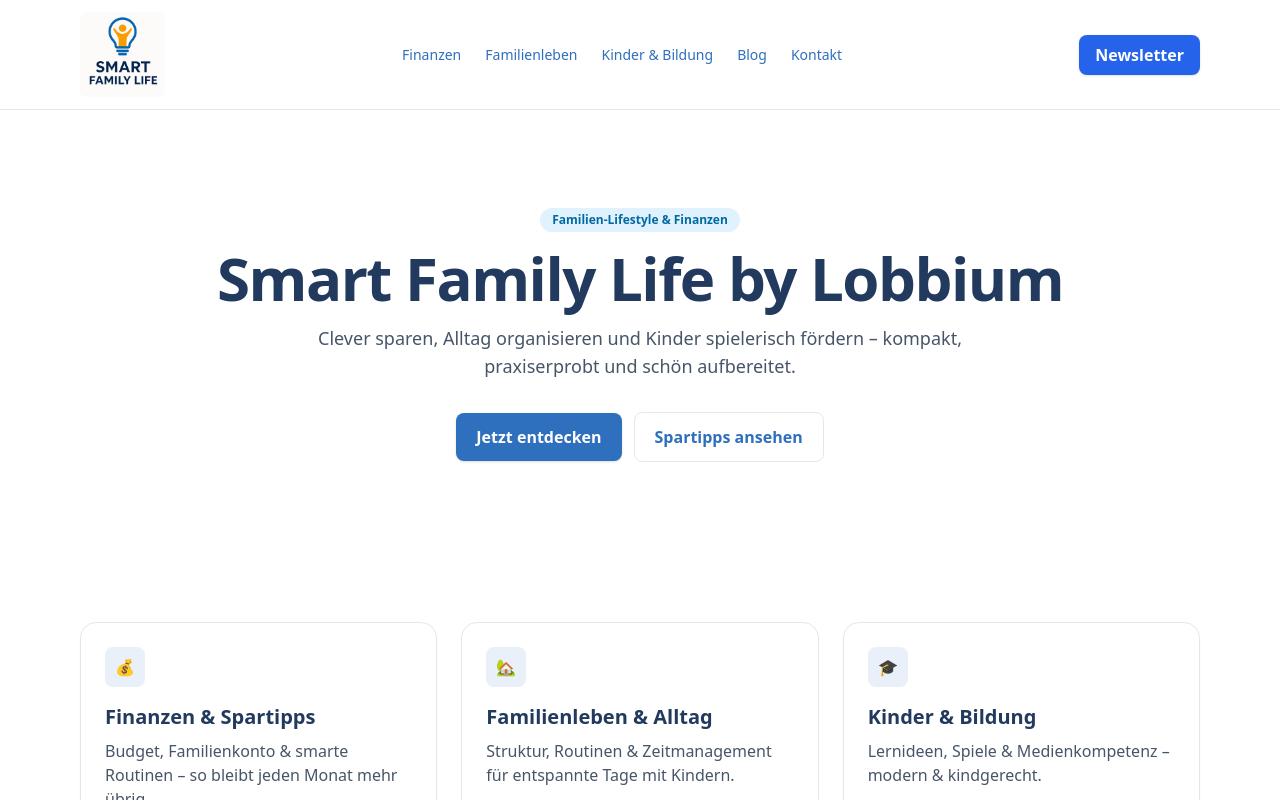
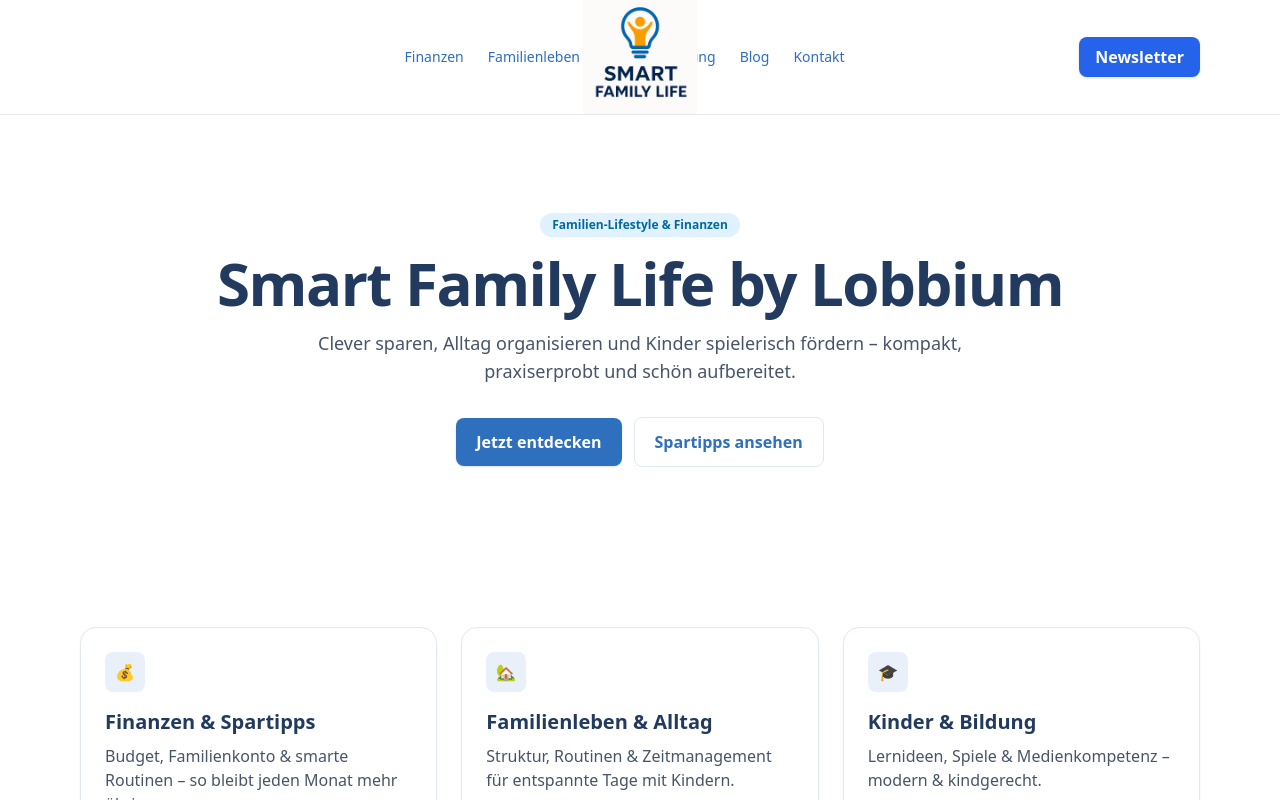
Before and after one commit to caseleasc-lobbium/lobbium-next-app, a Next.js app: page / in a window 1280 px wide. Shown: the top 800 px of the page. Built offline with nearby package versions, Linux system fonts and the light colour scheme.

Commit message:
Updated header with 90x90 logo and clean structure

```diff
--- a/components/Header.jsx
+++ b/components/Header.jsx
@@ -5,26 +5,39 @@
   const [menuOpen, setMenuOpen] = useState(false);
 
   return (
-     <header className="sticky top-0 z-50 bg-white/90 backdrop-blur border-b">
+    <header className="sticky top-0 z-50 bg-white/90 backdrop-blur border-b border-gray-200">
       <div className="mx-auto max-w-6xl px-4 py-3 flex items-center justify-between">
-        <a href="/" className="flex items-center gap-2">
+
+        {/* Logo-Bereich */}
+        <a href="/" className="flex items-center">
+          <div className="flex items-center justify-center w-[90px] h-[90px]">
             <Image
               src="/logo.png"
               alt="Lobbium Logo"
-            width={85}
-            height={85}
-            className="rounded-md"
+              fill
+              className="object-contain"
               priority
             />
+          </div>
         </a>
 
         {/* Desktop Navigation */}
-        <nav className="hidden md:flex items-center gap-6 text-sm font-medium">
-          <a className="hover:text-blue-600" href="/finanzen-spartipps">Finanzen</a>
-          <a className="hover:text-blue-600" href="/familienleben-alltag">Familienleben</a>
-          <a className="hover:text-blue-600" href="/kinder-bildung">Kinder & Bildung</a>
-          <a className="hover:text-blue-600" href="/blog">Blog</a>
-          <a className="hover:text-blue-600" href="/kontakt">Kontakt</a>
+        <nav className="hidden md:flex items-center gap-6 text-sm font-medium text-gray-700">
+          <a className="hover:text-blue-600 transition" href="/finanzen-spartipps">
+            Finanzen
+          </a>
+          <a className="hover:text-blue-600 transition" href="/familienleben-alltag">
+            Familienleben
+          </a>
+          <a className="hover:text-blue-600 transition" href="/kinder-bildung">
+            Kinder & Bildung
+          </a>
+          <a className="hover:text-blue-600 transition" href="/blog">
+            Blog
+          </a>
+          <a className="hover:text-blue-600 transition" href="/kontakt">
+            Kontakt
+          </a>
         </nav>
 
         {/* Newsletter Button (Desktop) */}
@@ -39,6 +52,7 @@
         <button
           className="md:hidden p-2 rounded-lg hover:bg-gray-100"
           onClick={() => setMenuOpen(!menuOpen)}
+          aria-label="Menü öffnen oder schließen"
         >
           ☰
         </button>
@@ -47,11 +61,21 @@
       {/* Mobile Menü */}
       {menuOpen && (
         <div className="md:hidden bg-white border-t border-gray-200 flex flex-col p-4 space-y-2 text-sm">
-          <a href="/finanzen-spartipps" className="hover:text-blue-600">Finanzen</a>
-          <a href="/familienleben-alltag" className="hover:text-blue-600">Familienleben</a>
-          <a href="/kinder-bildung" className="hover:text-blue-600">Kinder & Bildung</a>
-          <a href="/blog" className="hover:text-blue-600">Blog</a>
-          <a href="/kontakt" className="hover:text-blue-600">Kontakt</a>
+          <a href="/finanzen-spartipps" className="hover:text-blue-600">
+            Finanzen
+          </a>
+          <a href="/familienleben-alltag" className="hover:text-blue-600">
+            Familienleben
+          </a>
+          <a href="/kinder-bildung" className="hover:text-blue-600">
+            Kinder & Bildung
+          </a>
+          <a href="/blog" className="hover:text-blue-600">
+            Blog
+          </a>
+          <a href="/kontakt" className="hover:text-blue-600">
+            Kontakt
+          </a>
           <a
             href="/newsletter"
             className="rounded-lg bg-blue-600 px-4 py-2 text-white font-semibold text-center shadow hover:bg-blue-700 transition"
```
Lines whose indentation alone changed are shown as unchanged.
